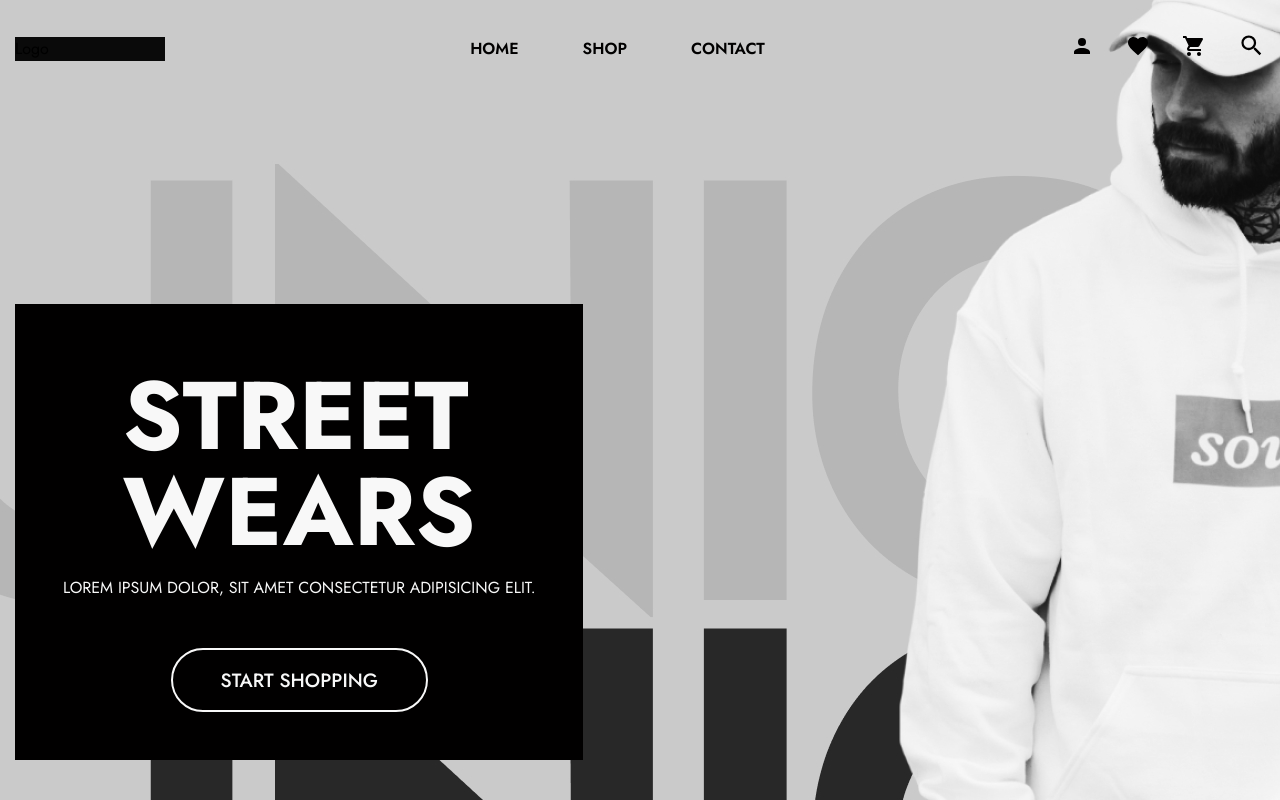
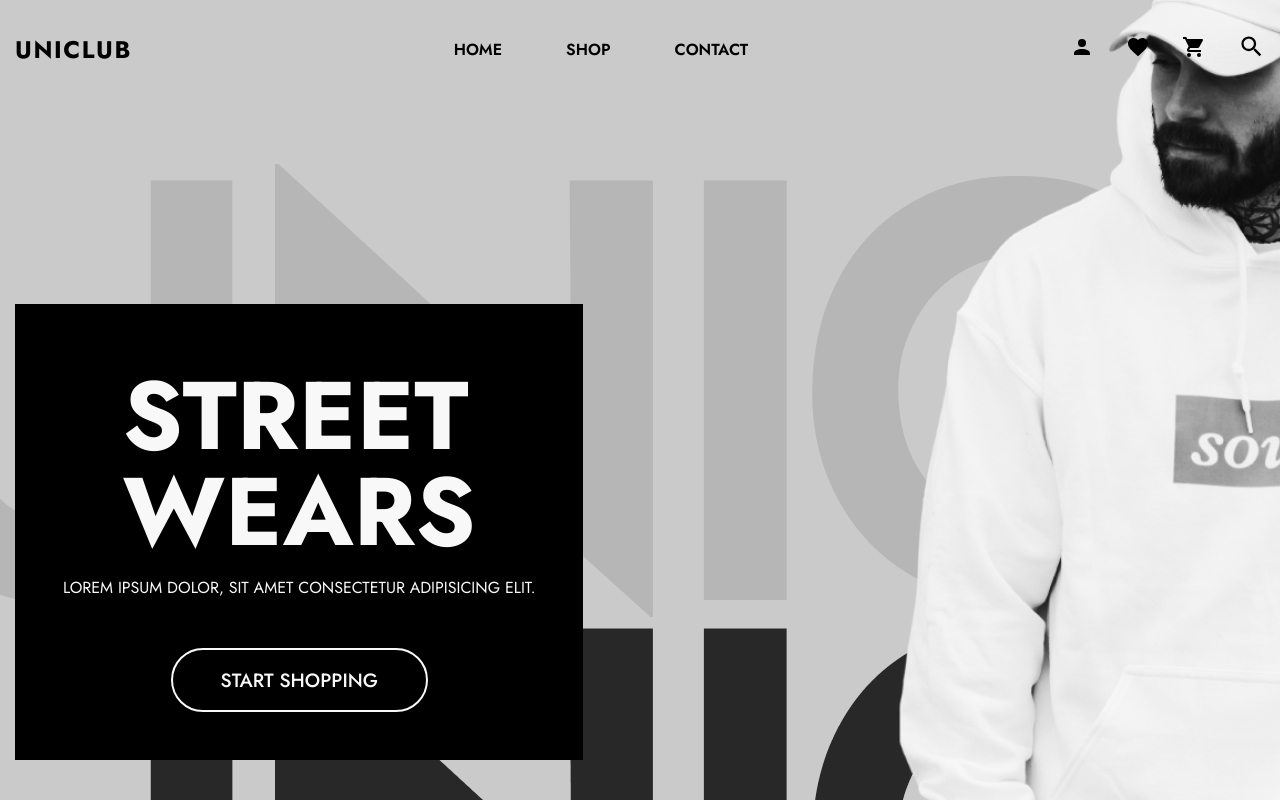
Before and after one commit to Shanks501/shopping-cart, a React (Vite) app: page / in a window 1280 px wide. Shown: the top 800 px of the page. Built offline with nearby package versions, Linux system fonts and the light colour scheme; no server answers.

Commit message:
Update Navbar logo text and adjust styles for mainLogo

```diff
--- a/src/components/Navbar/Navbar.jsx
+++ b/src/components/Navbar/Navbar.jsx
@@ -16,7 +16,7 @@ export default function Navbar() {
     return (
         <nav className={offset > 20 ? styles.scroll : undefined}>
             <div className={styles.navbarContentContainer}>
-                <div className={styles.mainLogo}>Logo</div>
+                <div className={styles.mainLogo}>UNICLUB</div>
                 <ul className={styles.navText}>
                     <li>
                         <a href="">Home</a>
--- a/src/components/Navbar/Navbar.module.css
+++ b/src/components/Navbar/Navbar.module.css
@@ -49,8 +49,10 @@ li {
 }
 
 .mainLogo {
-    background: rgb(10, 10, 10);
-    width: 150px;
+    color: var(--secondary-color);
+    font-size: 1.5rem;
+    font-weight: 700;
+    letter-spacing: 0.1rem;
 }
 
 .scroll {
```
